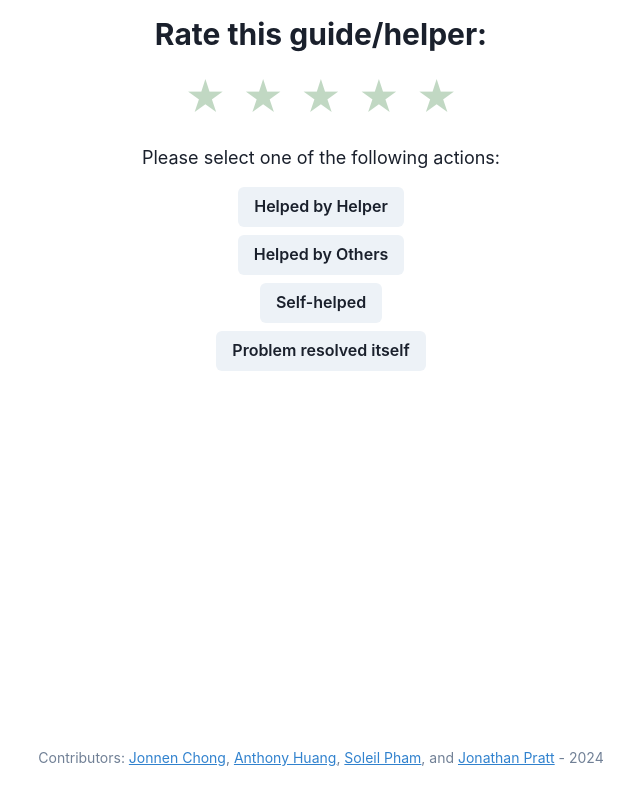
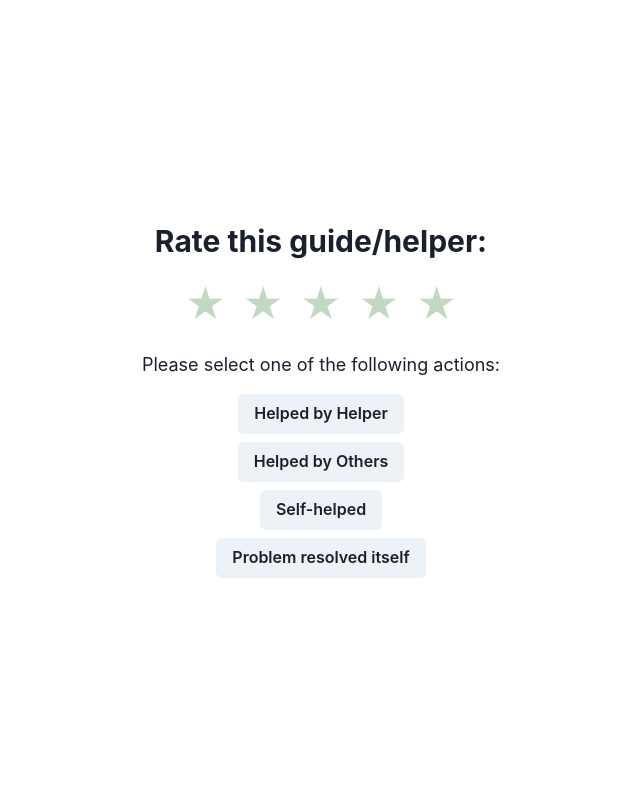
Before and after one commit to Anthony-Huang-03/HelloWorldRepo, a React (Create React App) app in the folder client/: page /RateAfterHelp in a window 1280 px wide. Shown: the whole page, without its empty margins (319-959 px from the left). Built offline with nearby package versions, Linux system fonts and the light colour scheme.

Commit message:
herosection input change

```diff
--- a/client/src/pages/HeroSelection.js
+++ b/client/src/pages/HeroSelection.js
@@ -52,12 +52,18 @@ const HeroSelection = () => {
     const navigate = useNavigate();
 
     const handleBack = () => navigate("/Home");
-    const handleNext = () => navigate("/ConfirmInfo");
+    const handleNext = () => {
+        if (selectedVictim) {
+            navigate("/ConfirmInfo", { state: { selectedVictim } });
+        } else {
+            alert("Please select a victim first.");
+        }
+    };
 
     const handleMarkerSelect = (marker) => {
         setSelectedVictim(marker);
         console.log(marker);
-    }
+    };
 
     return (
         <Box p="5" minH="100vh" textAlign="center">
@@ -78,11 +84,11 @@ const HeroSelection = () => {
             <VStack spacing="4" mb="8" alignItems="center">
                 <Flex p="4" borderRadius="md" boxShadow="md" direction="column" alignItems="center">
                     <Text fontWeight="bold">Name:</Text>
-                    <Text>{selectedVictim.name}</Text>
+                    <Text>{selectedVictim ? selectedVictim.name : "Select a victim"}</Text>
                 </Flex>
                 <Flex p="4" borderRadius="md" boxShadow="md" direction="column" alignItems="center">
                     <Text fontWeight="bold">Email:</Text>
-                    <Text>{selectedVictim.email}</Text>
+                    <Text>{selectedVictim ? selectedVictim.email : "Select a victim"}</Text>
                 </Flex>
                 <Flex p="4" borderRadius="md" boxShadow="md" direction="column" alignItems="center">
                     <Text fontWeight="bold">Time Spent Waiting:</Text>
--- a/client/src/pages/ProblemDescription.js
+++ b/client/src/pages/ProblemDescription.js
@@ -1,5 +1,5 @@
-import { Box, Heading, Text, FormControl, FormLabel, Input, Button, VStack, Alert, AlertIcon, Link, Flex } from "@chakra-ui/react";
-import { useNavigate, useLocation } from 'react-router-dom';
+import { Box, Heading, Text, FormControl, FormLabel, Input, Button, VStack, Alert, AlertIcon } from "@chakra-ui/react";
+import { useNavigate, useParams, useLocation } from 'react-router-dom';
 import React, { useState } from "react";
 import axios from "axios";
 
@@ -23,6 +23,7 @@ const ProblemDescription = () => {
         longitude: longitude
     });
 
+
     const handleChange = (e) => {
         const { name, value } = e.target;
         setVictim({
@@ -36,17 +37,18 @@ const ProblemDescription = () => {
             // Sending a POST request to add a new victim
             const response = await axios.post("/api/victims", victim);
             alert(response.data.message);
+            // Optionally, update local state or fetch updated data if necessary
         } catch (error) {
             console.error("Error adding victim:", error);
             alert("There was an error adding the victim.");
             navigate('/VictimMap');
         }
+        console.log("pressing submit");
         navigate('/VictimMap');
     };
 
     return (
-        <Flex direction="column" minHeight="100vh">
-            <Box textAlign="center" p="6" flex="1">
+        <Box textAlign="center" p="6">
             <Heading size="lg" mb="4">What is your problem?</Heading>
 
             {/* 911 Warning Alert */}
@@ -55,44 +57,26 @@ const ProblemDescription = () => {
                 If you are in immediate danger, please call 911!
             </Alert>
 
-                <VStack spacing="4" as="form">
+            <VStack spacing="4" as="form" action="/action_page.php">
                 <FormControl>
                     <FormLabel htmlFor="name">Name:</FormLabel>
-                        <Input type="text" id="name" name="name" value={victim.name} onChange={handleChange} />
+                    <Input type={victim.name} id="name" name="name" value={victim.name} onChange={handleChange} />
                 </FormControl>
 
                 <FormControl>
                     <FormLabel htmlFor="contact">Email:</FormLabel>
-                        <Input type="text" id="contact" name="contact" value={victim.contact} onChange={handleChange} />
+                    <Input type={victim.contact} id="contact" name="contact" value={victim.contact} onChange={handleChange} />
                 </FormControl>
 
                 <FormControl>
                     <FormLabel htmlFor="description">Description:</FormLabel>
-                        <Input type="text" id="description" name="description" value={victim.description} onChange={handleChange} />
+                    <Input type={victim.description} id="description" name="description" value={victim.description} onChange={handleChange} />
                 </FormControl>
 
                 <Button onClick={handleSubmit} type="submit">Submit</Button>
             </VStack>
             <Button onClick={handleClick2} mt="4">Back</Button>
         </Box>
-
-            {/* Footer */}
-            <Text fontSize="sm" color="gray.500" textAlign="center" mb="4">
-                Contributors:{" "}
-                <Link href="https://www.linkedin.com/in/jonnen-chong-22034620a/" isExternal color="blue.500" textDecoration="underline">
-                    Jonnen Chong
-                </Link>,{" "}
-                <Link href="https://www.linkedin.com/in/anthony-huang-171910321/" isExternal color="blue.500" textDecoration="underline">
-                    Anthony Huang
-                </Link>,{" "}
-                <Link href="https://www.linkedin.com/in/chan-nhu-pham-4876a127a/" isExternal color="blue.500" textDecoration="underline">
-                    Soleil Pham
-                </Link>, and{" "}
-                <Link href="https://www.linkedin.com/in/jonathan-pratt-1a1196286/" isExternal color="blue.500" textDecoration="underline">
-                    Jonathan Pratt
-                </Link> - 2024
-            </Text>
-        </Flex>
     );
 };
 
--- a/client/src/pages/RateAfterHelp.js
+++ b/client/src/pages/RateAfterHelp.js
@@ -7,7 +7,6 @@ import {
     Text,
     VStack,
     HStack,
-    Link,
 } from "@chakra-ui/react";
 
 const RateAfterHelp = () => {
@@ -28,8 +27,7 @@ const RateAfterHelp = () => {
     };
 
     return (
-        <Box display="flex" flexDirection="column" justifyContent="space-between" height="100vh" p={4}>
-            <Center>
+        <Center height="100vh" p={4}>
             <Box textAlign="center">
                 <Heading size="lg" mb={4}>
                     Rate this guide/helper:
@@ -70,26 +68,6 @@ const RateAfterHelp = () => {
                 </VStack>
             </Box>
         </Center>
-
-            {/* Footer */}
-            <Box textAlign="center" mb={4}>
-                <Text fontSize="sm" color="gray.500">
-                    Contributors:{" "}
-                    <Link href="https://www.linkedin.com/in/jonnen-chong-22034620a/" isExternal color="blue.500" textDecoration="underline">
-                        Jonnen Chong
-                    </Link>,{" "}
-                    <Link href="https://www.linkedin.com/in/anthony-huang-171910321/" isExternal color="blue.500" textDecoration="underline">
-                        Anthony Huang
-                    </Link>,{" "}
-                    <Link href="https://www.linkedin.com/in/chan-nhu-pham-4876a127a/" isExternal color="blue.500" textDecoration="underline">
-                        Soleil Pham
-                    </Link>, and{" "}
-                    <Link href="https://www.linkedin.com/in/jonathan-pratt-1a1196286/" isExternal color="blue.500" textDecoration="underline">
-                        Jonathan Pratt
-                    </Link> - 2024
-                </Text>
-            </Box>
-        </Box>
     );
 };
 
```
Lines whose indentation alone changed are shown as unchanged.
